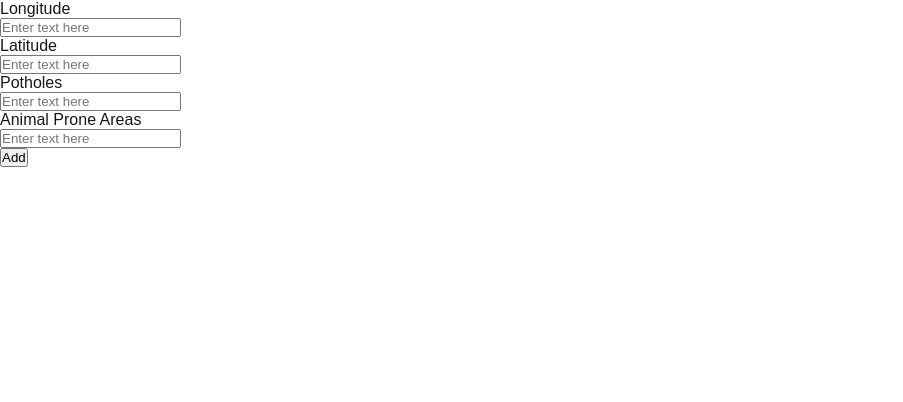
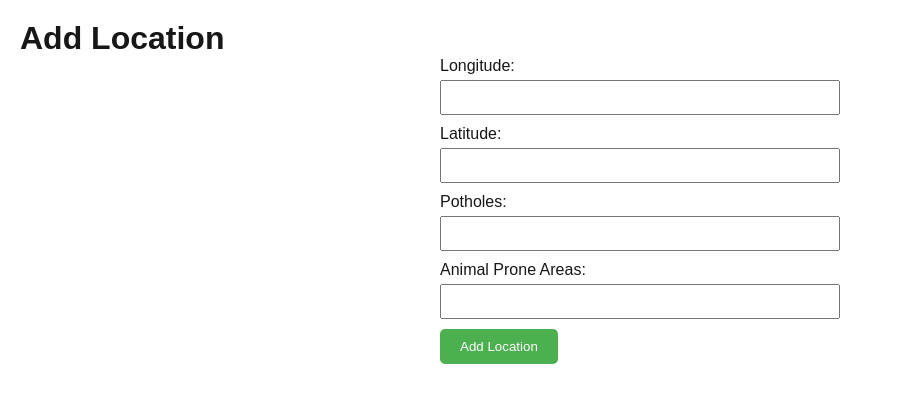
Before and after one commit to rohitgurung02/Location-Marker, a Next.js app: page /admin/addProduct in a window 1280 px wide. Shown: the top 402 px of the page, without its empty margins (0-903 px from the left). Built offline with nearby package versions, Linux system fonts and the light colour scheme.

Commit message:
html form updated with route

```diff
--- a/src/app/admin/addProduct/page.jsx
+++ b/src/app/admin/addProduct/page.jsx
@@ -1,102 +1,124 @@
 "use client"
-import React, { useState, useEffect } from 'react'
-import Image from 'next/image'
-import axios from 'axios'
-import { toast, ToastContainer } from 'react-toastify';  // <-- Import toast
-import 'react-toastify/dist/ReactToastify.css';
+import { useState } from 'react';
 
-const AddProduct = () => {
-    const [image, setImage] = useState(null);  // Change initial value to null
-    const [data, setData] = useState(
-        {
-            title: "",
-            description: "",
-            category: "Startup",
-            author: "John Doe",
-            authorImg: "/author_img.png"
-        }
-    )
+export default function AddLocation() {
+  const [formData, setFormData] = useState({
+    longitude: '',
+    latitude: '',
+    potholes: '',
+    animalProneAreas: '',
+  });
 
-    const [isClient, setIsClient] = useState(false); // State to check if we are on the client side
+  const [statusMessage, setStatusMessage] = useState('');
 
-    useEffect(() => {
-        // This will run only once on the client side
-        setIsClient(true);
-    }, []);
+  const handleChange = (e) => {
+    const { name, value } = e.target;
+    setFormData((prev) => ({ ...prev, [name]: value }));
+  };
 
-    const onChangeHandler = (event) => {
-        const name = event.target.name;
-        const value = event.target.value;
-        setData(data => ({ ...data, [name]: value }));
+  const handleSubmit = async (e) => {
+    e.preventDefault();
+
+    try {
+      const response = await fetch('/api/tracker', {
+        method: 'POST',
+        body: new URLSearchParams(formData),
+      });
+
+      const result = await response.json();
+
+      if (result.success) {
+        setStatusMessage('Location added successfully!');
+        setFormData({ longitude: '', latitude: '', potholes: '', animalProneAreas: '' });
+      } else {
+        setStatusMessage('Failed to add location. Please try again.');
+      }
+    } catch (error) {
+      console.error('Error submitting form:', error);
+      setStatusMessage('An unexpected error occurred.');
     }
+  };
 
-    // Handle image selection
-    const handleImageChange = (e) => {
-        if (e.target.files && e.target.files[0]) {
-            setImage(e.target.files[0]);
-        }
-    };
+  return (
+    <div style={{ fontFamily: 'Arial, sans-serif', padding: '20px' }}>
+      <h1>Add Location</h1>
+      <form onSubmit={handleSubmit} style={{ maxWidth: '400px', margin: 'auto' }}>
+        <div style={{ marginBottom: '10px' }}>
+          <label>
+            Longitude:
+            <input
+              type="text"
+              name="longitude"
+              value={formData.longitude}
+              onChange={handleChange}
+              required
+              style={{ width: '100%', padding: '8px', marginTop: '5px' }}
+            />
+          </label>
+        </div>
 
-    // Submit data logic with error handling
-    const onSubmitHandler = async (e) => {
-        e.preventDefault();
+        <div style={{ marginBottom: '10px' }}>
+          <label>
+            Latitude:
+            <input
+              type="text"
+              name="latitude"
+              value={formData.latitude}
+              onChange={handleChange}
+              required
+              style={{ width: '100%', padding: '8px', marginTop: '5px' }}
+            />
+          </label>
+        </div>
 
-        try {
-            const formData = new FormData();
-            formData.append('title', data.title);
-            formData.append('description', data.description);
-            formData.append('category', data.category);
-            formData.append('author', data.author);
-            formData.append('authorImg', data.authorImg);
-            formData.append('image', image);  // Append the image file
-            formData.append('timestamp', Date.now()); // Add timestamp for unique filenames
+        <div style={{ marginBottom: '10px' }}>
+          <label>
+            Potholes:
+            <input
+              type="text"
+              name="potholes"
+              value={formData.potholes}
+              onChange={handleChange}
+              required
+              style={{ width: '100%', padding: '8px', marginTop: '5px' }}
+            />
+          </label>
+        </div>
 
-            const response = await axios.post('/api/blog', formData);
+        <div style={{ marginBottom: '10px' }}>
+          <label>
+            Animal Prone Areas:
+            <input
+              type="text"
+              name="animalProneAreas"
+              value={formData.animalProneAreas}
+              onChange={handleChange}
+              required
+              style={{ width: '100%', padding: '8px', marginTop: '5px' }}
+            />
+          </label>
+        </div>
 
-            if (response.data.success) {
-                toast.success(response.data.msg);
-                // Reset fields after successful submission
-                setImage(null);
-                setData({
-                    title: "",
-                    description: "",
-                    category: "Startup",
-                    author: "John Doe",
-                    authorImg: "/author_img.png"
-                });
-            } else {
-                toast.error("Error: " + response.data.msg);
-            }
-        } catch (error) {
-            console.error("Error during submission:", error);
-            toast.error("Error: " + error.response?.data?.message || error.message);
-        }
-    }
+        <button
+          type="submit"
+          style={{
+            padding: '10px 20px',
+            backgroundColor: '#4caf50',
+            color: 'white',
+            border: 'none',
+            borderRadius: '5px',
+            cursor: 'pointer',
+          }}
+        >
+          Add Location
+        </button>
+      </form>
 
-    return (
-        <>
-            <form onSubmit={onSubmitHandler} className='px-5 sm:pt-2 sm:pl-8'>
-
-                <p className='text-base mt-4'>Longitude</p>
-                <input type="text" name='longitude' onChange={onChangeHandler} value={data.longitude} placeholder='Enter text here'
-                    className='w-full sm:w-[500px] mt-3 px-4 py-1 border' />
-
-                <p className='text-base mt-4'>Latitude</p>
-                <input type="text" name='latitude' onChange={onChangeHandler} value={data.latitude} placeholder='Enter text here'
-                    className='w-full sm:w-[500px] mt-3 px-4 py-1 border' />
-
-                <p className='text-base mt-4'>Potholes</p>
-                <input type="text" name='potholes' onChange={onChangeHandler} value={data.potholes} placeholder='Enter text here'
-                    className='w-full sm:w-[500px] mt-3 px-4 py-1 border' />
-
-                <p className='text-base mt-4'>Animal Prone Areas</p>
-                <input type="text" name='animalproneareas' onChange={onChangeHandler} value={data.animalproneareas} placeholder='Enter text here'
-                    className='w-full sm:w-[500px] mt-3 px-4 py-1 border' />
-                <br />
-                <button type='submit' className='mt-6 w-36 h-10 border-radius bg-black text-white'>Add</button>
-            </form>
-        </>
-    )
+      {statusMessage && (
+        <p style={{ marginTop: '20px', color: statusMessage.includes('successfully') ? 'green' : 'red' }}>
+          {statusMessage}
+        </p>
+      )}
+    </div>
+  );
 }
-
-export default AddProduct;
--- a/src/app/api/tracker/route.js
+++ b/src/app/api/tracker/route.js
@@ -1,17 +1,30 @@
 import { NextResponse } from 'next/server';
-import mongoDB from '../../../../lib/mongoDB/mongoDB'
+import mongoDB from '../../../../lib/mongoDB/mongoDB';
 import locationTracker from '../../../../lib/config/models/locationTracker';
 
-export async function GET(request,response) {
-  console.log('location added');
-  return NextResponse.json({ msg: response });
+export async function GET() {
+  try {
+    console.log('Fetching location data');
+
+    // Connect to MongoDB
+    await mongoDB();
+
+    // Fetch all location data from the database
+    const locations = await locationTracker.find();
+
+    // Return the data in the response
+    return NextResponse.json({ success: true, data: locations });
+  } catch (error) {
+    console.error('Error fetching location data:', error);
+    return NextResponse.json({ success: false, msg: 'Error fetching data' }, { status: 500 });
+  }
 }
 
 export async function POST(request) {
   // Get the data as Form Data
   const formData = await request.formData();
 
-  //Get the current timestamp
+  // Get the current timestamp
   const timestamp = Date.now();
 
   // Prepare location data
```
Also changed, not shown: src/app/page.js (+49 -20 lines), src/components/AdminComponents/SideBar.js (deleted).
